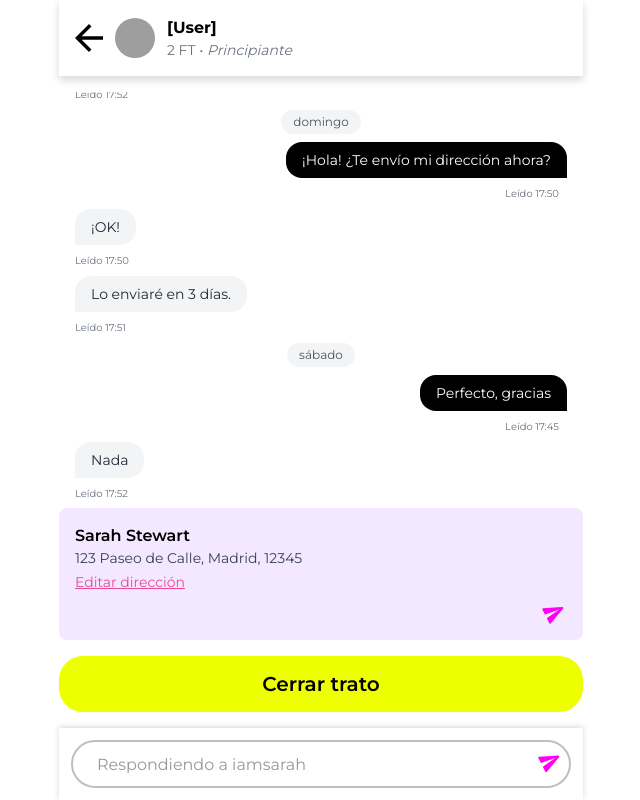
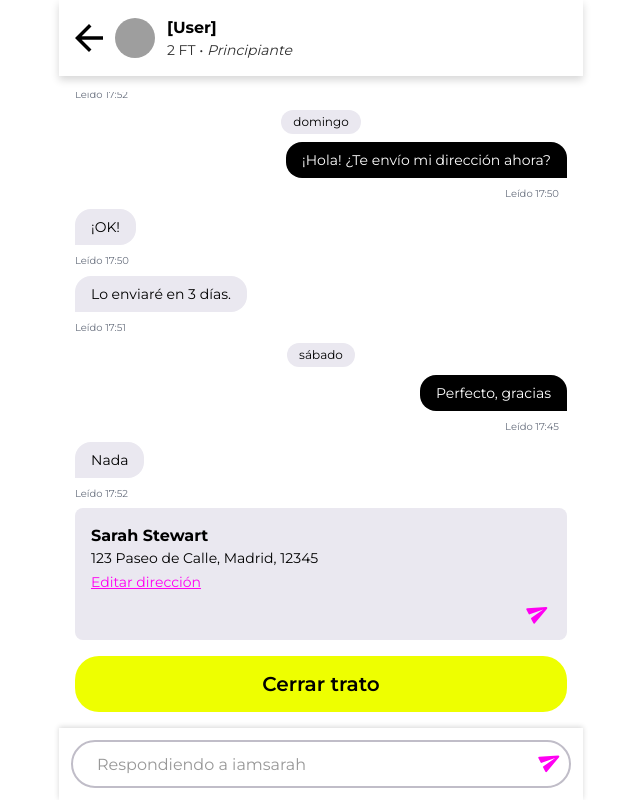
Before and after one commit to MitalLogistic/zeroNPC_vercel, a Next.js app: page /chatDetails in a window 1280 px wide. Shown: the whole page, without its empty margins (319-959 px from the left). Built offline with nearby package versions, Linux system fonts and the light colour scheme; grey boxes are pictures that could not be loaded.

Commit message:
changes chat design

```diff
--- a/src/app/(subPage)/chatDetails/page.jsx
+++ b/src/app/(subPage)/chatDetails/page.jsx
@@ -13,44 +13,42 @@ export default function TokenDetailsCard() {
         { id: 3, type: 'receiver', text: 'Lo enviaré en 3 días.', time: '2025-04-13T17:51' },
         { id: 4, type: 'sender', text: 'Perfecto, gracias', time: '2025-04-12T17:45' },
         { id: 5, type: 'receiver', text: 'Nada', time: '2025-04-12T17:52' },
-        { id: 1, type: 'sender', text: '¡Hola! ¿Te envío mi dirección ahora?', time: '2025-04-13T17:50' },
-        { id: 2, type: 'receiver', text: '¡OK!', time: '2025-04-13T17:50' },
-        { id: 3, type: 'receiver', text: 'Lo enviaré en 3 días.', time: '2025-04-13T17:51' },
-        { id: 4, type: 'sender', text: 'Perfecto, gracias', time: '2025-04-12T17:45' },
-        { id: 5, type: 'receiver', text: 'Nada', time: '2025-04-12T17:52' },
-        { id: 1, type: 'sender', text: '¡Hola! ¿Te envío mi dirección ahora?', time: '2025-04-13T17:50' },
-        { id: 2, type: 'receiver', text: '¡OK!', time: '2025-04-13T17:50' },
-        { id: 3, type: 'receiver', text: 'Lo enviaré en 3 días.', time: '2025-04-13T17:51' },
-        { id: 4, type: 'sender', text: 'Perfecto, gracias', time: '2025-04-12T17:45' },
-        { id: 5, type: 'receiver', text: 'Nada', time: '2025-04-12T17:52' },
+        { id: 6, type: 'sender', text: '¡Hola! ¿Te envío mi dirección ahora?', time: '2025-04-13T17:50' },
+        { id: 7, type: 'receiver', text: '¡OK!', time: '2025-04-13T17:50' },
+        { id: 8, type: 'receiver', text: 'Lo enviaré en 3 días.', time: '2025-04-13T17:51' },
+        { id: 9, type: 'sender', text: 'Perfecto, gracias', time: '2025-04-12T17:45' },
+        { id: 10, type: 'receiver', text: 'Nada', time: '2025-04-12T17:52' },
+        { id: 11, type: 'sender', text: '¡Hola! ¿Te envío mi dirección ahora?', time: '2025-04-13T17:50' },
+        { id: 12, type: 'receiver', text: '¡OK!', time: '2025-04-13T17:50' },
+        { id: 13, type: 'receiver', text: 'Lo enviaré en 3 días.', time: '2025-04-13T17:51' },
+        { id: 14, type: 'sender', text: 'Perfecto, gracias', time: '2025-04-12T17:45' },
+        { id: 15, type: 'receiver', text: 'Nada', time: '2025-04-12T17:52' },
     ];
 
     const chatContainerRef = useRef(null); // Ref to the chat container
+    useEffect(() => {
+        if (chatContainerRef.current) {
+            chatContainerRef.current.scrollTop = chatContainerRef.current.scrollHeight;
+        }
+    }, [messages]);
 
     // Function to extract the date part (YYYY-MM-DD)
     const getDateString = (dateTime) => {
         const date = new Date(dateTime);
         return date.toISOString().split('T')[0]; // Return YYYY-MM-DD
     };
-
-    // Scroll to bottom when messages change
-    useEffect(() => {
-        if (chatContainerRef.current) {
-            chatContainerRef.current.scrollTop = chatContainerRef.current.scrollHeight;
-        }
-    }, [messages]);
     return (
-        <div className="flex flex-col h-screen">
-            <div className="sticky top-0 bg-white w-full z-10  flex items-center space-x-3 p-4 mb-4 shadow-[0px_4px_8px_#00000029]">
-                <button>  <img src="/images/Back_Arrow_Icon.svg" alt="Back" className="w-7 h-7" /></button>
-                <img src="https://images.pexels.com/photos/1704488/pexels-photo-1704488.jpeg" alt="User" className="w-10 h-10 rounded-full" />
+        <div className="chat-wrapper">
+            <div className="chat-header">
+                <button onClick={() => router.back()}>  <img src="/images/Back_Arrow_Icon.svg" alt="Back" className="w-7 h-7" /></button>
+                <img src="https://images.pexels.com/photos/1704488/pexels-photo-1704488.jpeg" alt="User" className="chat-avatar" />
                 <div>
-                    <p className="font-bold text-black">[User]</p>
-                    <p className="text-sm text-gray-500">2 FT • <em>Principiante</em></p>
+                    <p className="chat-user-name">[User]</p>
+                    <p className="chat-user-meta">2 FT • <em>Principiante</em></p>
                 </div>
             </div>
 
-            <div ref={chatContainerRef} className="flex-grow overflow-y-auto px-4 py-2">
+            <div ref={chatContainerRef} className="chat-body">
                 <div className="space-y-2">
                     {messages.map((msg, index) => {
                         const previousMessage = messages[index - 1];
@@ -59,18 +57,18 @@ export default function TokenDetailsCard() {
                         return (
                             <React.Fragment key={msg.id}>
                                 {isNewDate && (
-                                    <div className="flex justify-center mb-2">
-                                        <span className="text-xs bg-gray-100 text-gray-600 px-3 py-1 rounded-full">
+                                    <div className="chat-date">
+                                        <span className="chat-date-label">
                                             {new Date(msg.time).toLocaleDateString('es-ES', { weekday: 'long' })}
                                         </span>
                                     </div>
                                 )}
 
                                 {/* Chat Bubble */}
-                                <div className={msg.type === 'sender' ? 'flex justify-end' : 'flex items-start'}>
-                                    <div className={`text-sm px-4 py-2 rounded-2xl max-w-[70%] ${msg.type === 'sender'
-                                        ? 'bg-black text-white rounded-br-none'
-                                        : 'bg-gray-100 text-gray-800 rounded-bl-none'
+                                <div className={msg.type === 'sender' ? 'chat-bubble-wrapper-sender' : 'chat-bubble-wrapper-receiver'}>
+                                    <div className={`chat-bubble ${msg.type === 'sender'
+                                        ? 'chat-sender'
+                                        : 'chat-receiver'
                                         }`}
                                     >
                                         {msg.text}
@@ -78,8 +76,8 @@ export default function TokenDetailsCard() {
                                 </div>
 
                                 {/* Time of message */}
-                                <div className={msg.type === 'sender' ? 'flex justify-end' : 'flex justify-start'}>
-                                    <span className="text-[10px] text-gray-500 pr-2">
+                                <div className={msg.type === 'sender' ? 'chat-time-sender' : 'chat-time-receiver'}>
+                                    <span className="chat-time-text">
                                         {`Leído ${new Date(msg.time).toLocaleTimeString('es-ES', { hour: '2-digit', minute: '2-digit' })}`}
                                     </span>
                                 </div>
@@ -88,41 +86,14 @@ export default function TokenDetailsCard() {
                     })}
                 </div>
             </div>
-
-            {/* Address Card
-            <div className="bg-purple-100 p-4 rounded-lg mb-4">
-                <p className="font-semibold text-black">Sarah Stewart</p>
-                <p className="text-sm text-gray-700">123 Paseo de Calle, Madrid, 12345</p>
-                <p className="text-pink-500 text-sm underline cursor-pointer mt-1">Editar dirección</p>
-                <div className="flex justify-end mt-2">
-                    <button className="text-pink-500">
-                        <svg xmlns="http://www.w3.org/2000/svg" className="w-5 h-5 transform rotate-45" fill="currentColor" viewBox="0 0 24 24">
-                            <path d="M2.01 21L23 12 2.01 3 2 10l15 2-15 2z" />
-                        </svg>
-                    </button>
-                </div>
-            </div>
-
-
-            <div className="flex justify-center mb-4">
-                <button className="main-button">Cerrar trato</button>
-            </div>
-
-            <div className="flex justify-end">
-                <button className="text-pink-500">
-                    <svg xmlns="http://www.w3.org/2000/svg" className="w-6 h-6 transform rotate-45" fill="currentColor" viewBox="0 0 24 24">
-                        <path d="M2.01 21L23 12 2.01 3 2 10l15 2-15 2z" />
-                    </svg>
-                </button>
-            </div> */}
-            <div className="bg-white space-y-4">
+            <div className="chat-address-wrapper">
                 {/* Address Card */}
-                <div className="bg-purple-100 p-4 rounded-lg">
-                    <p className="font-semibold text-black">Sarah Stewart</p>
-                    <p className="text-sm text-gray-700">123 Paseo de Calle, Madrid, 12345</p>
-                    <p className="text-pink-500 text-sm underline cursor-pointer mt-1">Editar dirección</p>
-                    <div className="flex justify-end mt-2">
-                        <button className="text-pink-500">
+                <div className="chat-address-card">
+                    <p className="chat-address-name">Sarah Stewart</p>
+                    <p className="chat-address-detail">123 Paseo de Calle, Madrid, 12345</p>
+                    <p className="chat-address-edit">Editar dirección</p>
+                    <div className="chat-address-icon-wrapper">
+                        <button>
                             <svg xmlns="http://www.w3.org/2000/svg" width="25.041" height="23.954" viewBox="0 0 25.041 23.954">
                                 <path id="Send_Message_Icon" d="M3.4,20.4l17.45-7.48a1,1,0,0,0,0-1.84L3.4,3.6a.993.993,0,0,0-1.39.91L2,9.12a.994.994,0,0,0,.87.99L17,12,2.87,13.88a1.012,1.012,0,0,0-.87,1l.01,4.61A.993.993,0,0,0,3.4,20.4Z" transform="matrix(0.891, -0.454, 0.454, 0.891, -3.378, 6.609)" fill="#ff00f2" />
                             </svg>
@@ -130,19 +101,17 @@ export default function TokenDetailsCard() {
                     </div>
                 </div>
 
-                {/* Close Deal Button */}
-                <div className="flex justify-center">
+                <div className="px-4">
                     <button className="main-button">Cerrar trato</button>
                 </div>
 
-
-                <div className="w-full bottom-0 z-10 bg-white flex  py-3 px-3 relative" style={{ boxShadow: "0pt -1pt 4pt #00000029" }}>
+                <div className="chat-input-wrapper">
                     <input
                         type="text"
                         placeholder="Respondiendo a iamsarah"
-                        className="pl-6 pr-16 placeholder:text-primary-black placeholder:text-opacity-50 placeholder:font-normal border-2 border-[#C0BDC8] rounded-3xl h-12 w-full focus:outline focus:outline-light-blue"
+                        className="chat-input"
                     />
-                    <div className="absolute right-5 top-1/2 transform -translate-y-1/2 cursor-pointer">
+                    <div className="chat-send-btn">
                         <button className="ml-2">
                             <svg xmlns="http://www.w3.org/2000/svg" width="25.041" height="23.954" viewBox="0 0 25.041 23.954">
                                 <path id="Send_Message_Icon" d="M3.4,20.4l17.45-7.48a1,1,0,0,0,0-1.84L3.4,3.6a.993.993,0,0,0-1.39.91L2,9.12a.994.994,0,0,0,.87.99L17,12,2.87,13.88a1.012,1.012,0,0,0-.87,1l.01,4.61A.993.993,0,0,0,3.4,20.4Z" transform="matrix(0.891, -0.454, 0.454, 0.891, -3.378, 6.609)" fill="#ff00f2" />
@@ -153,6 +122,5 @@ export default function TokenDetailsCard() {
                 </div>
             </div>
         </div>
-
     );
 }
--- a/src/app/globals.css
+++ b/src/app/globals.css
@@ -1,6 +1,18 @@
 @tailwind base;
 @tailwind components;
 @tailwind utilities;
+
+@layer base {
+  ::-webkit-scrollbar {
+    @apply w-2;
+  }
+  ::-webkit-scrollbar-track {
+    @apply rounded-full bg-gray-100;
+  }
+  ::-webkit-scrollbar-thumb {
+    @apply rounded-full bg-gray-300;
+  }
+}
 
 body {
   color: rgb(var(--foreground-rgb));
@@ -572,3 +584,114 @@ p{
 .friend-token-count{
   @apply bottom-0 left-1/2 transform -translate-x-1/2 bg-black text-white text-xs rounded-full px-3 py-1;
 }
+
+/* Chat Page */
+.chat-container {
+  @apply px-4 pb-28 divide-y divide-gray-200 ;
+}
+.chat-item {
+  @apply py-3  flex items-center space-x-2 rtl:space-x-reverse;
+}
+.friend-avatar-wrapper {
+  @apply shrink-0  w-11 h-11;
+}
+.friend-avatar-img {
+  @apply w-full h-full rounded-full;
+}
+.chat-info{
+  @apply flex-1 min-w-0;
+}
+.chat-username {
+  @apply text-sm font-bold text-primary-black truncate;
+}
+.chat-last-message {
+  @apply text-sm text-primary-black font-normal truncate;
+}
+.chat-time {
+  @apply inline-flex items-center text-xs font-normal text-primary-gray
+}
+.no-chats-message {
+  @apply text-center font-normal text-base text-primary-gray;
+}
+
+/* Message List Page */
+.chat-wrapper {
+  @apply flex flex-col h-screen;
+}
+.chat-header {
+  @apply sticky top-0 bg-white w-full z-10 flex items-center space-x-3 p-4 mb-4 shadow-[0px_4px_8px_#00000029];
+}
+.chat-avatar{
+  @apply w-10 h-10 rounded-full;
+}
+.chat-user-name {
+  @apply font-bold text-black;
+}
+.chat-user-meta {
+  @apply text-sm text-primary-black font-normal;
+}
+.chat-body {
+  @apply flex-grow overflow-y-auto px-4 py-2;
+}
+.chat-date {
+  @apply flex justify-center mb-2;
+}
+.chat-date-label {
+  @apply text-xs bg-light-gray text-black font-normal px-3 py-1 rounded-full;
+}
+.chat-bubble {
+  @apply text-sm px-4 py-2 rounded-2xl max-w-[70%];
+}
+.chat-sender {
+  @apply bg-black text-white rounded-br-none;
+}
+.chat-receiver {
+  @apply bg-light-gray text-black rounded-bl-none;
+}
+.chat-bubble-wrapper-sender {
+  @apply flex justify-end;
+}
+.chat-bubble-wrapper-receiver {
+  @apply flex items-start;
+}
+.chat-time-sender {
+  @apply flex justify-end;
+}
+.chat-time-receiver {
+  @apply flex justify-start;
+}
+.chat-time-text {
+  @apply text-[10px] text-gray-500 pr-2;
+}
+/* Address card */
+.chat-address-wrapper {
+  @apply bg-white space-y-4;
+}
+.chat-address-card {
+  @apply bg-light-gray p-4 mx-4 rounded-lg;
+}
+.chat-address-name {
+  @apply font-bold text-black;
+}
+.chat-address-detail {
+  @apply text-sm text-black font-normal;
+}
+.chat-address-edit {
+  @apply text-magenta text-sm underline cursor-pointer mt-1;
+}
+.chat-address-icon-wrapper {
+  @apply flex justify-end mt-2;
+}
+.chat-close-deal-btn {
+  @apply flex justify-center px-4;
+}
+.chat-input-wrapper {
+  @apply w-full bottom-0 z-10 bg-white flex py-3 px-3 relative;
+  box-shadow: 0pt -1pt 4pt #00000029;
+}
+.chat-input {
+  @apply pl-6 pr-10 placeholder:text-primary-black placeholder:text-opacity-50 placeholder:font-normal border-2 border-[#C0BDC8] rounded-3xl h-12 w-full focus:outline focus:outline-light-blue;
+}
+.chat-send-btn {
+  @apply absolute right-5 top-1/2 transform -translate-y-1/2 cursor-pointer;
+}
```
Also changed, not shown: src/app/(user)/chat/page.jsx (+13 -14 lines).
